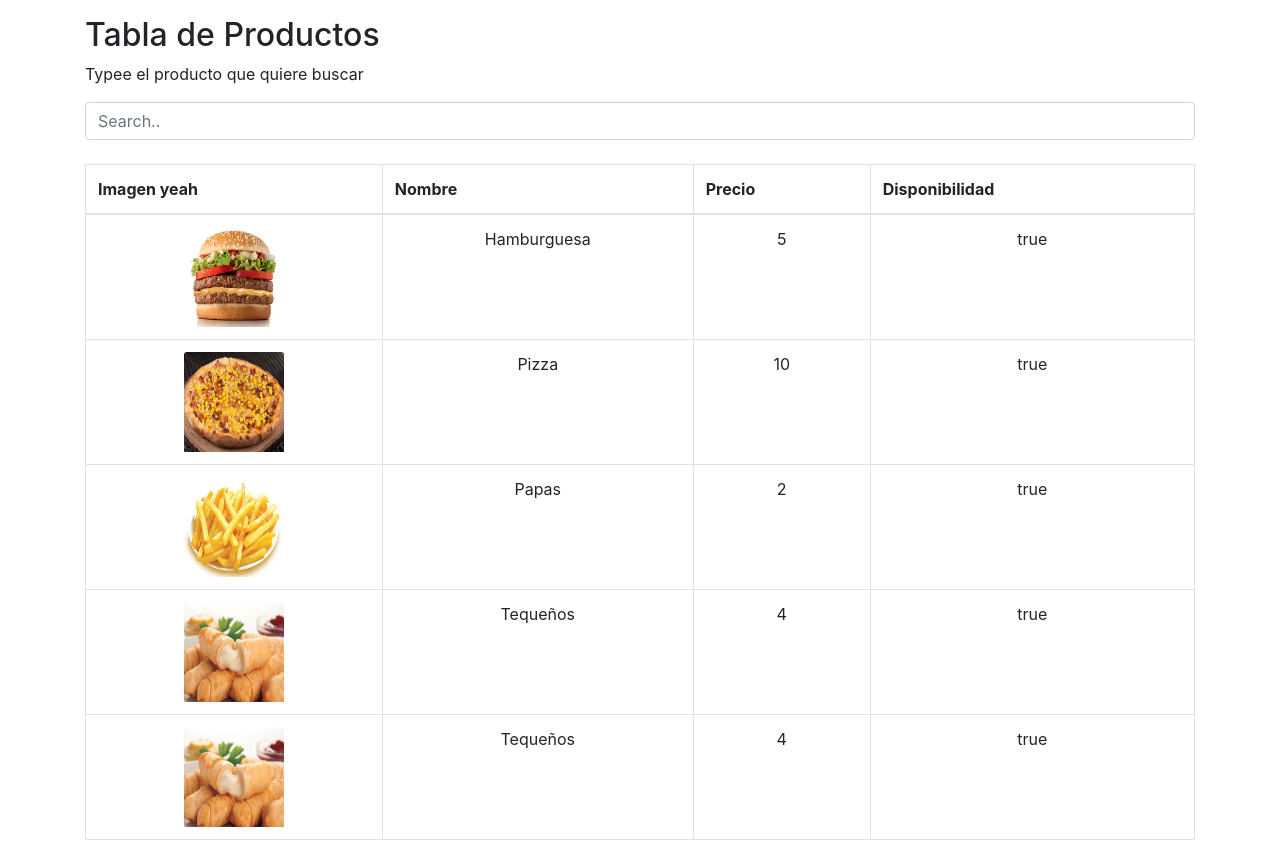
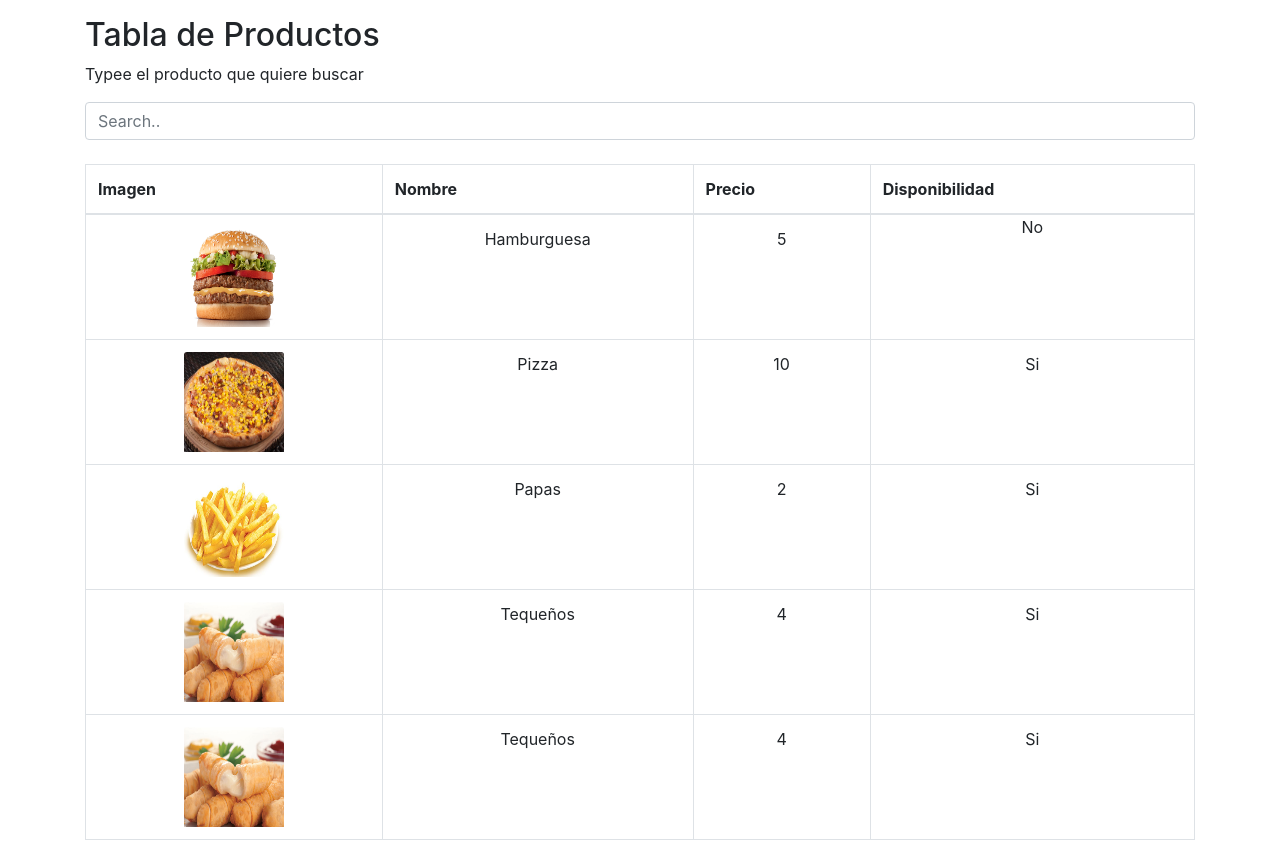
Before and after one commit to richtero1/proyecto, an Angular app: page /buscar in a window 1280 px wide. Built offline with nearby package versions, Linux system fonts and the light colour scheme.

Commit message:
ng if disponibilidad

```diff
--- a/src/app/menu/admin/admin.component.html
+++ b/src/app/menu/admin/admin.component.html
@@ -11,7 +11,7 @@
 
         <!-- Modal body -->
         <div class="modal-body">
-            <h6>Indique que datos del PLato</h6>
+            <h6>Indique que datos del Plato</h6>
 
             <form>
                 <div class="custom-file">
--- a/src/app/menu/buscar/buscar.component.html
+++ b/src/app/menu/buscar/buscar.component.html
@@ -8,7 +8,7 @@
           <thead>
               <tr>
                   <th>
-                    Imagen yeah
+                    Imagen
                   </th>
                   <th>
                     Nombre
@@ -32,12 +32,17 @@
             <td>
               {{comida.precio}}
             </td>
-            <td>
-                {{comida.disponibilidad}}
+            <td *ngIf="comida.disponibilidad; else falso">
+                Si
             </td>
+
           </tr>
         </tbody>
         </table>
       </div>
 
 </div>
+
+<ng-template #falso>
+  No
+</ng-template>
--- a/src/app/menu/buscar/buscar.component.ts
+++ b/src/app/menu/buscar/buscar.component.ts
@@ -14,9 +14,10 @@ class Comida {
 })
 export class BuscarComponent implements OnInit {
 
-  Buscar(){
+  verdadero: string= "si";
+  falso: string = "no";
 
-  }
+
 
   arreglo: Array<Comida> =
   [
@@ -24,7 +25,7 @@ export class BuscarComponent implements OnInit {
       "nombre":"Hamburguesa",
       "precio": 5,
       "imagen": "hamburguesa",
-      "disponibilidad": true,
+      "disponibilidad": false,
     },
     {
       "nombre":"Pizza",
```
